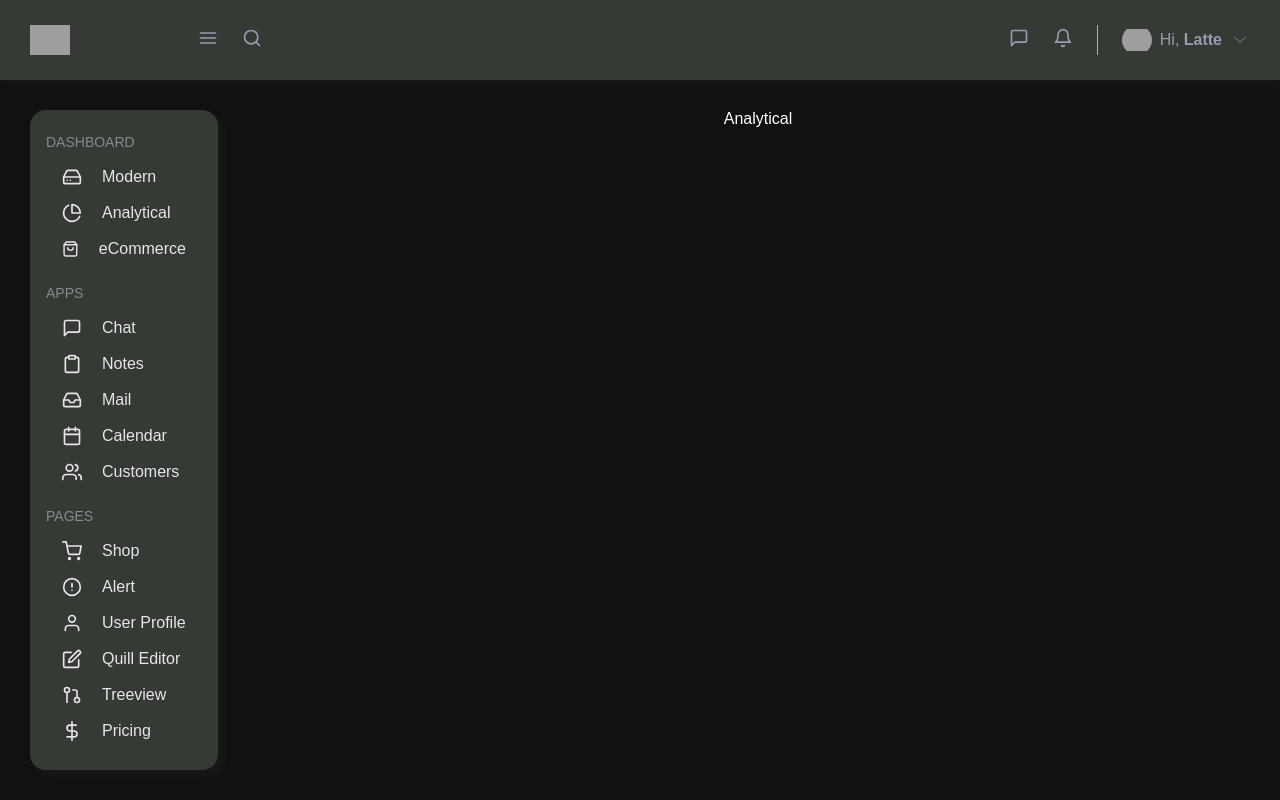
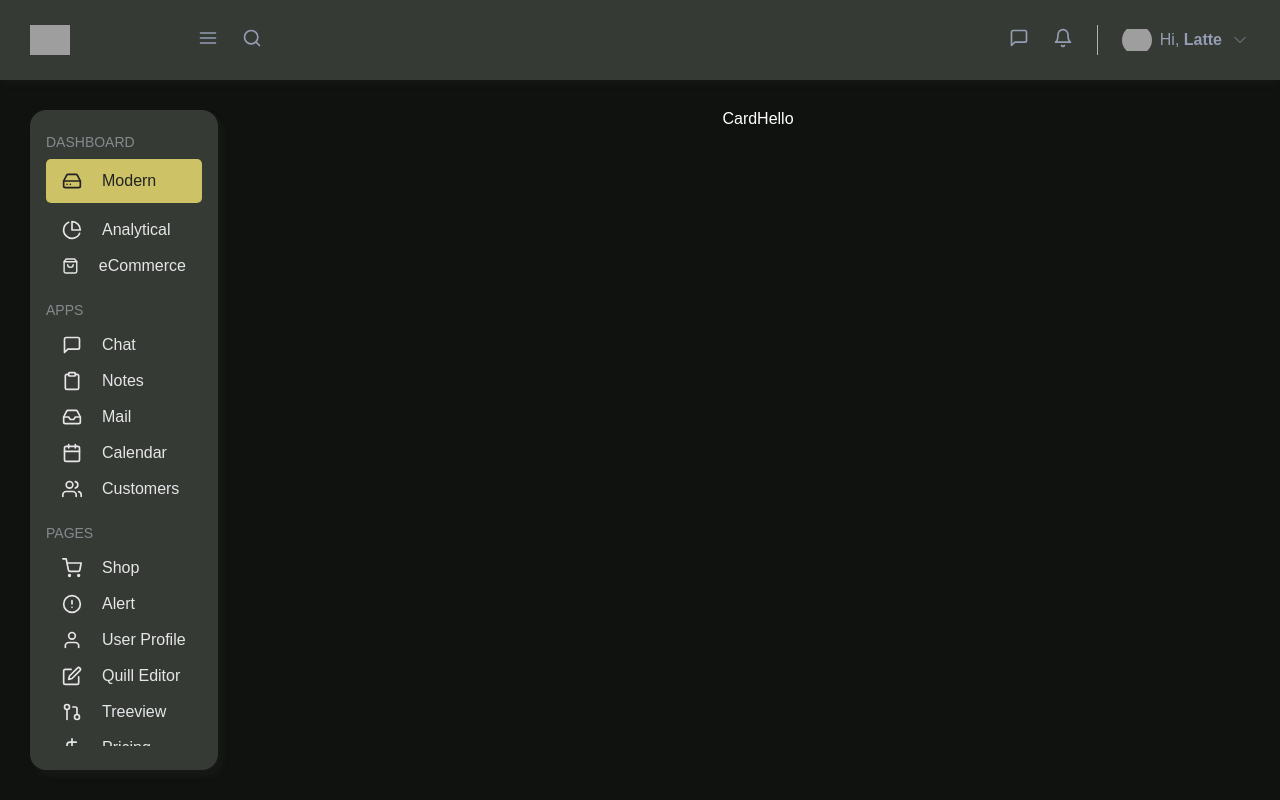
Before and after one commit to sweeetlatte/dashboard, a React (Create React App) app: page / in a window 1280 px wide. Built offline with nearby package versions, Linux system fonts and the light colour scheme; grey boxes are pictures that could not be loaded.

Commit message:
feat: active tab on sidebar

```diff
--- a/src/assets/styles/variables.scss
+++ b/src/assets/styles/variables.scss
@@ -14,6 +14,7 @@ $shadow: rgba(116, 116, 116, 0.08) 1px 2px 10px;
 $shadow-card: rgba(116, 116, 116, 0.08) 5px 6px 9px;
 
 $radius-card: 16px;
+$radius-active-tab: 5px;
 
 [data-theme='light-theme'] {
   background-color: #fdf7ee;
--- a/src/components/Sidebar/index.tsx
+++ b/src/components/Sidebar/index.tsx
@@ -1,4 +1,4 @@
-import React from 'react';
+import { useState } from 'react';
 import { Link } from 'react-router-dom';
 
 import ThemeToggle from '../ThemeToggle';
@@ -7,13 +7,20 @@ import { Sections } from './sections';
 import styles from './styles.module.scss';
 
 export default function Sidebar() {
+  const [indexSidebar, setIndexSidebar] = useState<number>(1);
+
   return (
     <>
       {Sections.map((section) => (
         <div key={section.id}>
           <div className={styles.sectionTitle}>{section.title}</div>
           {Pages.filter((page) => page.sectionId === section.id).map((page) => (
-            <Link to={page.path} key={page.id} className={styles.page}>
+            <Link
+              to={page.path}
+              onClick={() => setIndexSidebar(page.id)}
+              key={page.id}
+              className={indexSidebar === page.id ? styles.pageActive : styles.page}
+            >
               {page.icon}
               <div>{page.title}</div>
             </Link>
--- a/src/components/Sidebar/styles.module.scss
+++ b/src/components/Sidebar/styles.module.scss
@@ -9,11 +9,26 @@
 .page {
   display: flex;
   align-items: center;
+  text-decoration: none;
   padding: 8px 16px;
-  text-decoration: none;
   color: var(--card-text);
 
   > * + * {
     margin-left: 20px;
   }
+
+  &Active {
+    display: flex;
+    align-items: center;
+    text-decoration: none;
+    color: #212121;
+    padding: 12px 16px;
+    margin: 9px 0;
+    background-color: $primary;
+    border-radius: $radius-active-tab;
+
+    > * + * {
+      margin-left: 20px;
+    }
+  }
 }
--- a/src/pages/Dashboard/Analytical/index.tsx
+++ b/src/pages/Dashboard/Analytical/index.tsx
@@ -1,10 +1,9 @@
-// import CardHello from '../../components/CardHello';
+import CardHello from '../../../components/CardHello';
 
 export default function Analytical() {
   return (
     <>
-      <div>Analytical</div>
-      {/* <CardHello /> */}
+      <CardHello />
     </>
   );
 }
```
